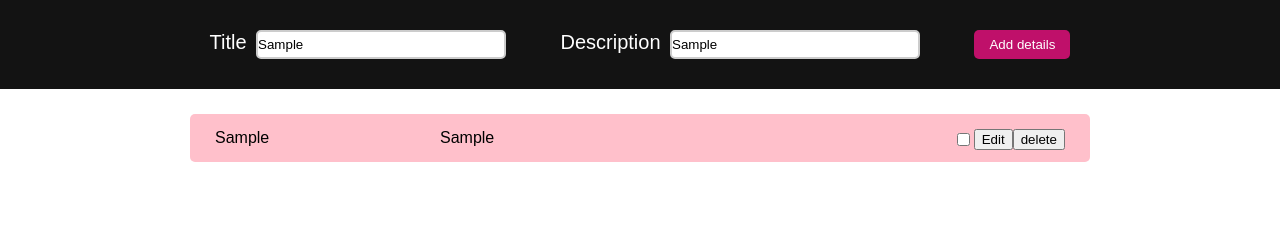
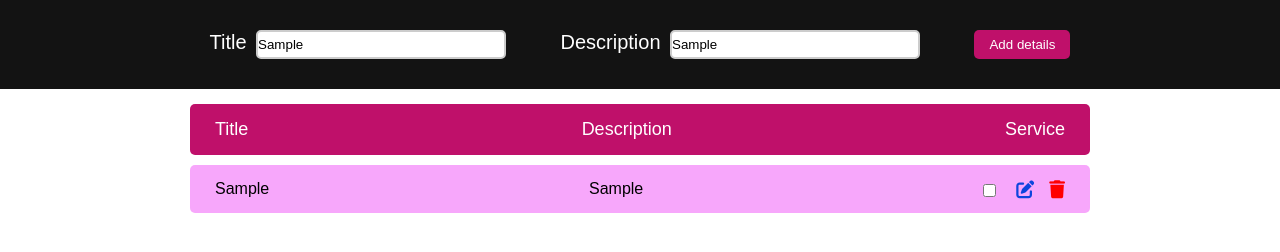
Before and after one commit to rakeshcooper/crud-javascript, a website built with webpack: page public/index.html in a window 1280 px wide. Both pictures are taken after typing "Sample", "Sample" into the empty fields and a click on the button "Add details". Built offline with nearby package versions, Linux system fonts and the light colour scheme.

Commit message:
new change-2

```diff
--- a/public/index.html
+++ b/public/index.html
@@ -6,6 +6,7 @@
     <meta http-equiv="X-UA-Compatible" content="IE=edge">
     <meta name="viewport" content="width=device-width, initial-scale=1.0">
     <title>Document</title>
+    <link rel="stylesheet" href="https://cdnjs.cloudflare.com/ajax/libs/font-awesome/6.5.2/css/all.min.css" integrity="sha512-SnH5WK+bZxgPHs44uWIX+LLJAJ9/2PkPKZ5QiAj6Ta86w+fsb2TkcmfRyVX3pBnMFcV7oQPJkl9QevSCWr3W6A==" crossorigin="anonymous" referrerpolicy="no-referrer" />
     <style>
         *{
             font-family: Arial, Helvetica, sans-serif;
@@ -144,11 +145,26 @@
             flex-direction: column;
             align-items: center;
         }
+        .header-container{
+            text-align: center;
+            display: flex;
+            flex-direction: column;
+            align-items: center;
+        }
+        .header{
+            width: 900px;
+            padding: 15px 25px;
+            display: flex;
+            justify-content: space-between;
+            background-color: rgb(191, 16, 106);
+            color: #fff;
+            border-radius: 5px;
+        }
 
         .nodeList{
             width: 900px;
             padding: 15px 25px;
-            background-color: pink;
+            background-color: rgba(246, 158, 251, 0.899);
             margin: 10px 25px 10px 25px;
             position: relative;
             border-radius: 5px;
@@ -161,13 +177,41 @@
 
         .done{
             position: absolute;
-            right: 120px;
+            right: 94px;
             top: 19px;
         }
 
+        .title{
+            display: inline-block;
+            width: 44%;
+        }
+
         .description{
-            position: absolute;
-            left: 250px;
+            display: inline-block;
+            width: 44%;
+        }
+
+        .edit{
+            font-size: 18px;
+            cursor: pointer;
+            border: 0;
+            padding: 0;
+            background-color: transparent;
+            color: rgb(14, 69, 221);
+            margin-right: 15px;
+        }
+
+        .delete {
+            font-size: 18px;
+            cursor: pointer;
+            border: 0;
+            padding: 0;
+            background-color: transparent;
+            color: red;
+        }
+
+        .h-title, .h-desc, .h-service{
+            font-size: 18px;
         }
 
     </style>
@@ -199,6 +243,13 @@
             </div>
            </div>
         </form>
+        <div class="header-container">
+            <div class="header">
+                <div class="h-title">Title</div>
+                <div class="h-desc">Description</div>
+                <div class="h-service">Service</div>
+            </div>
+        </div>
         <ul class="parent-list">
 
         </ul>
--- a/src/index.js
+++ b/src/index.js
@@ -41,7 +41,7 @@ function render(formSubmittedData){
   formSubmittedData.forEach((data, index) => {
     let list = document.createElement("li");
     list.classList.add("nodeList");
-    list.innerHTML = `<p style = "${data.isDone && "text-decoration: line-through"}"><span class="title">${data.title}</span><span class="description">${data.desc}</span><input class="done" type="checkbox" ${data.isDone ? `checked` : ``}><span class="c-btns"><button class="edit">Edit</button><button class="delete">delete</button></span></p>`;
+    list.innerHTML = `<p style = "${data.isDone && "text-decoration: line-through"}"><span style = "${data.isDone && "text-decoration: line-through"}" class="title">${data.title}</span><span style = "${data.isDone && "text-decoration: line-through"}" class="description">${data.desc}</span><input class="done" type="checkbox" ${data.isDone ? `checked` : ``}><span class="c-btns"><button class="edit"><i class="fa-solid fa-pen-to-square"></i></button><button class="delete"><i class="fa-solid fa-trash"></i></button></span></p>`;
     pList.appendChild(list);
     items.push(list);
   });
@@ -64,7 +64,6 @@ function edit(nodeListedit, modify1, modify2) {
     listedit.addEventListener("click", () => {
       console.log(uform);
       currentFormItem = index;
-      listedit.style.backgroundColor = "purple";
       modify1.value = formSubmittedData[index].title;
       modify2.value = formSubmittedData[index].desc;
       uform.classList.add("u-show")
@@ -75,6 +74,8 @@ function edit(nodeListedit, modify1, modify2) {
 
 
 function done(nodeListdone, nodeList, newData) {
+  let des = document.querySelectorAll(".description")
+  let tit = document.querySelectorAll(".title")
   nodeListdone.forEach((listDone, index) => {
     listDone.addEventListener('change',(e)=>{
       // let isDone = formSubmittedData[index]["isDone"]
@@ -84,11 +85,15 @@ function done(nodeListdone, nodeList, newData) {
       if(e.target.checked){
         formSubmittedData[index].isDone = true
         listDone.parentElement.style.textDecoration = "line-through"
+        des[index].style.textDecoration = "line-through"
+        tit[index].style.textDecoration = "line-through"
           console.log(formSubmittedData);
         localStorage.setItem("Data",JSON.stringify(formSubmittedData))
       } else {
         formSubmittedData[index].isDone = false
         listDone.parentElement.style.textDecoration = ""
+        tit[index].style.textDecoration = ""
+        des[index].style.textDecoration = ""
         console.log(formSubmittedData);
         localStorage.setItem("Data",JSON.stringify(formSubmittedData))
       }
@@ -158,10 +163,10 @@ const updateSubmit = (event) => {
 
 uform.addEventListener("submit", updateSubmit);
 
-document.getElementById("httpSubmit").addEventListener("click", (e) => {
-  e.preventDefault;
-  console.log("updated data" + formSubmittedData);
-});
+// document.getElementById("httpSubmit").addEventListener("click", (e) => {
+//   e.preventDefault;
+//   console.log("updated data" + formSubmittedData);
+// });
 
 // ubtn.addEventListener("click", () => {
 //   console.log("5");
```
